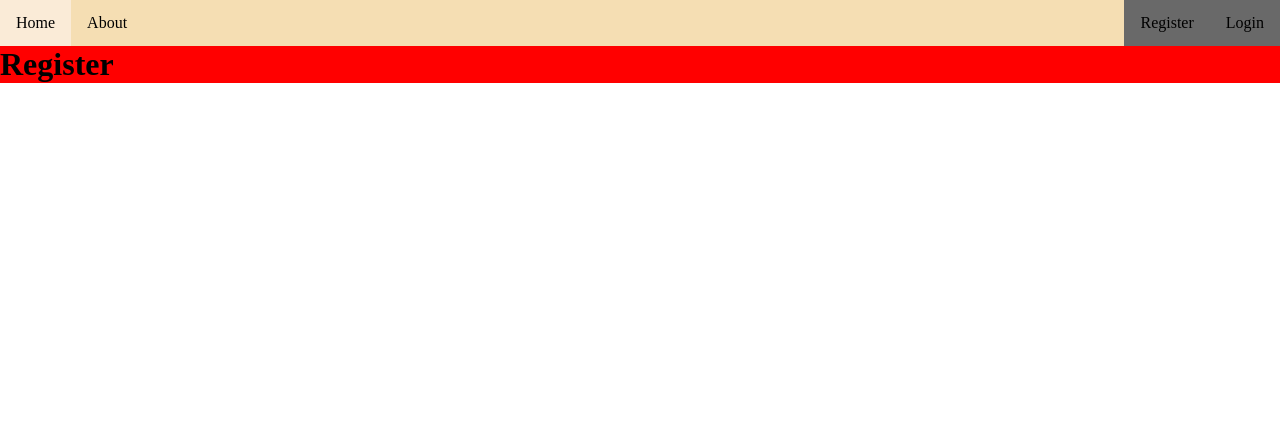
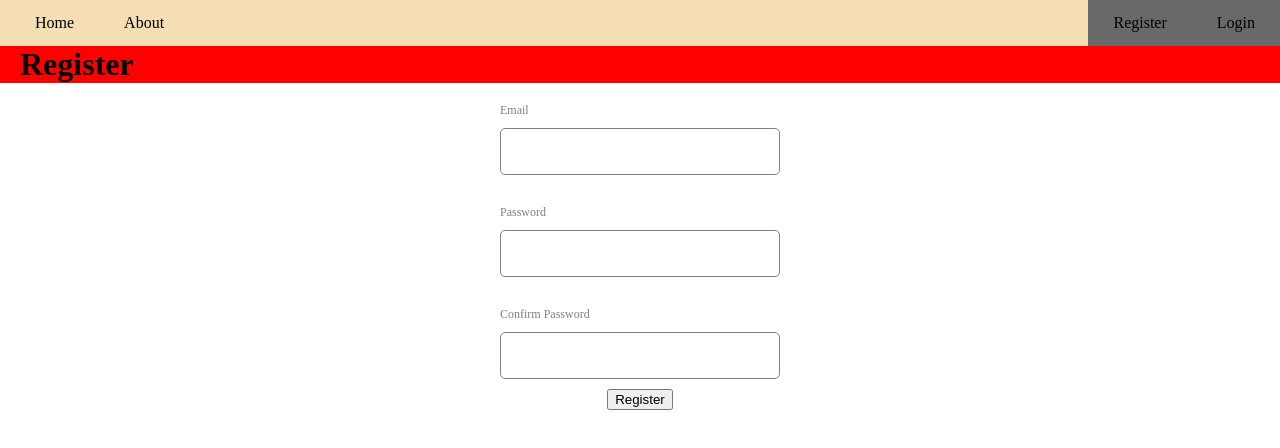
Before and after one commit to Xlebo/larpovacka_fe, a React (Vite) app: page /register in a window 1280 px wide. Shown: the top 448 px of the page. Built offline with nearby package versions, Linux system fonts and the light colour scheme; no server answers.

Commit message:
dummy registration

```diff
--- a/package.json
+++ b/package.json
@@ -11,6 +11,7 @@
   },
   "dependencies": {
     "@tailwindcss/vite": "^4.1.10",
+    "firebase": "^11.9.1",
     "react": "^19.1.0",
     "react-dom": "^19.1.0",
     "react-router": "^7.6.2"
--- /dev/null
+++ b/src/components/FormInput.jsx
@@ -0,0 +1,24 @@
+import {useState} from "react";
+import "./formInput.css"
+
+export default function FormInput(props) {
+    const [focused, setFocused] = useState(false);
+    function handleFocus() {
+        setFocused(true);
+    }
+
+    return (
+        <div className="formInput">
+            <label>{props.label}</label>
+            <input {...props}
+                   onChange={props.onChange}
+                   onBlur={handleFocus}
+                   onFocus={() =>
+                       props.name === "confirmPassword" && setFocused(true)
+                   }
+                   focused={focused.toString()}
+            />
+            <span>{props.error}</span>
+        </div>
+    )
+}
--- a/src/components/Navbar.jsx
+++ b/src/components/Navbar.jsx
@@ -1,5 +1,5 @@
 import {Link, Outlet} from "react-router";
-import "./Navbar.css"
+import "./navbar.css"
 
 export default function Navbar() {
     return (
--- /dev/null
+++ b/src/components/formInput.css
@@ -0,0 +1,33 @@
+.formInput{
+    display: flex;
+    flex-direction: column;
+    width: 280px;
+}
+
+input{
+    padding: 15px;
+    margin: 10px 0;
+    border-radius: 5px;
+    border: 1px solid gray;
+}
+
+
+label{
+    font-size: 12px;
+    color: gray;
+}
+
+span{
+    font-size: 12px;
+    padding: 3px;
+    color: red;
+    display: none;
+}
+
+input:invalid[focused="true"]{
+    border: 1px solid red;
+}
+
+input:invalid[focused="true"] ~ span{
+    display: block;
+}
--- a/src/components/Navbar.css
+++ b/src/components/navbar.css
@@ -6,9 +6,8 @@ ul {
     list-style-type: none;
     align-items: center;
     margin: 0;
-    padding: 0;
     overflow: hidden;
-
+    padding: 0 0 0 10px;
 }
 
 li {
@@ -27,7 +26,7 @@ li a {
     display: block;
     color: black;
     text-align: center;
-    padding: 14px 16px;
+    padding: 14px 25px;
     text-decoration: none;
 }
 
--- a/src/pages/Login.jsx
+++ b/src/pages/Login.jsx
@@ -1,5 +1,37 @@
+import {GoogleAuthProvider, signInWithPopup} from "firebase/auth";
+import {auth} from "../firebase/firebaseConfig"
+import "./page.css"
+
 export default function Login() {
+    // async function handleGoogle() {
+    //     const provider = await new GoogleAuthProvider();
+    //     return signInWithPopup(auth, provider)
+    //         .then((result) => {
+    //             const credential = GoogleAuthProvider.credentialFromResult(result);
+    //             const token = credential.accessToken;
+    //             const user = result.user;
+    //         })
+    //         .catch((error) => {
+    //             // Handle Errors here.
+    //             const errorCode = error.code;
+    //             const errorMessage = error.message;
+    //             // The email of the user's account used.
+    //             const email = error.customData.email;
+    //             // The AuthCredential type that was used.
+    //             const credential = GoogleAuthProvider.credentialFromError(error);
+    //             // ...
+    //         })
+    // }
+
     return (
-        <h1>Login</h1>
+        <main>
+            <h1>Login</h1>
+            <section>
+                <input type="email" placeholder="Email Address" name="email"/>
+                <input type="password" placeholder="Password" name="password"/>
+                <input type="submit" value="Login"/>
+                {/*<input onClick={handleGoogle} type="button" value="Login Google"/>*/}
+            </section>
+        </main>
     )
 }
--- a/src/pages/Register.jsx
+++ b/src/pages/Register.jsx
@@ -1,5 +1,58 @@
+import {useState} from "react";
+import FormInput from "../components/FormInput.jsx";
+import "./page.css"
+import {auth} from "../firebase/firebaseConfig.js";
+import {createUserWithEmailAndPassword} from "firebase/auth";
+import {useNavigate} from "react-router";
+
+// "skurvený javascript" counter: 3
+
 export default function Register() {
-    return (
+    const navigate = useNavigate();
+    const [values, setValues] = useState({
+        email: "", password: "", confirmPassword: ""
+    });
+
+    async function createUser(e) {
+        e.preventDefault()
+        const formData = new FormData(e.target);
+        console.log(`creating user ${formData.get("email")} with pwd ${formData.get("password")}`);
+        await createUserWithEmailAndPassword(auth, formData.get("email").toString(), formData.get("password").toString())
+            .then((credential) => {
+                    alert(`User ${credential} created successfully`);
+                    navigate("/login");
+                }
+            )
+            .catch((error) => {
+                alert(`${error}`)
+            })
+    }
+
+    function onChange(e) {
+        setValues({...values, [e.target.name]: e.target.value})
+    }
+
+    const formInputs = [
+        {type: "email", name: "email", label: "Email", required: true, error: "Enter a valid email address"},
+        {type: "password", name: "password", label: "Password", required: true},
+        {
+            type: "password",
+            name: "confirm-pwd",
+            label: "Confirm Password",
+            required: true,
+            pattern: values.password,
+            error: "Passwords must match"
+        },
+    ]
+
+    return (<main>
         <h1>Register</h1>
-    )
+        <form onSubmit={createUser} noValidate>
+            {formInputs.map(input => <FormInput key={input.name}
+                                                {...input}
+                                                values={values[input.name]}
+                                                onChange={onChange}/>)}
+            <button type="submit">Register</button>
+        </form>
+    </main>)
 }
--- /dev/null
+++ b/src/pages/page.css
@@ -0,0 +1,19 @@
+
+h1 {
+    padding-left: 20px
+}
+
+main {
+    display: flex;
+    flex-direction: column;
+}
+
+main form {
+    display: flex;
+    flex-direction: column;
+    align-items: center;
+}
+
+main form div {
+    padding-top: 20px;
+}
```
Also changed, not shown: 1 other file (tests, documents, lock files or other folders).
